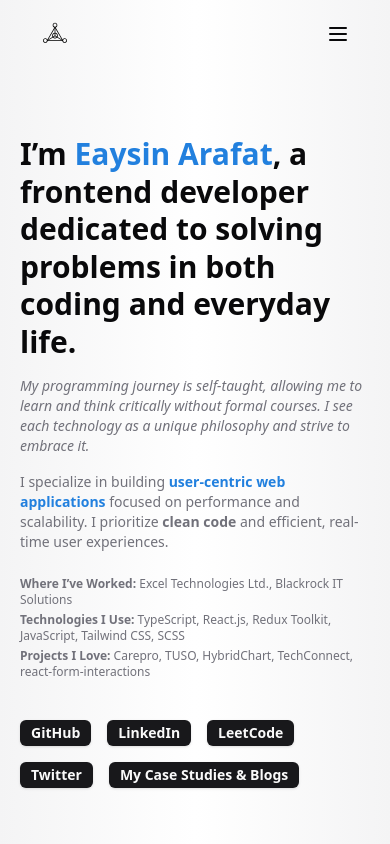
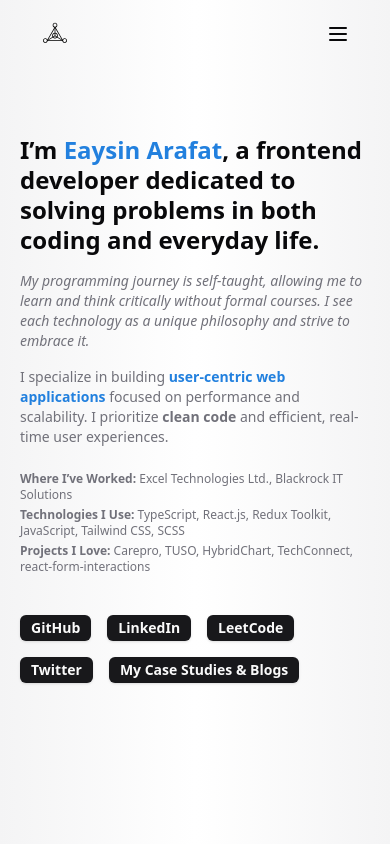
Before and after one commit to eaysin-dev/eaysin-io, a Next.js app: page / in a window 390 px wide. Shown: the top 844 px of the page. Built offline with nearby package versions, Linux system fonts and the light colour scheme.

Commit message:
respnsiveness update

```diff
--- a/components/sections/hero/hero.tsx
+++ b/components/sections/hero/hero.tsx
@@ -12,7 +12,7 @@
       <div className="h-full relative px-5 md:px-6 lg:px-7 xl:px-36 pt-[16vh] sm:pt-[22vh] md:pt-[25vh] lg:pt-[24vh] xl:pt-[28vh] 2xl:pt-[32vh]">
         <Typography
           variant="display1"
-          className="text-3xl md:text-5xl lg:text-6xl font-bold text-foreground leading-tight md:leading-snug "
+          className="text-2xl md:text-5xl lg:text-6xl font-bold text-foreground leading-tight md:leading-snug "
         >
           I’m <span className="text-baseColor">Eaysin Arafat</span>, a frontend
           developer dedicated to solving problems in both coding and everyday
```
